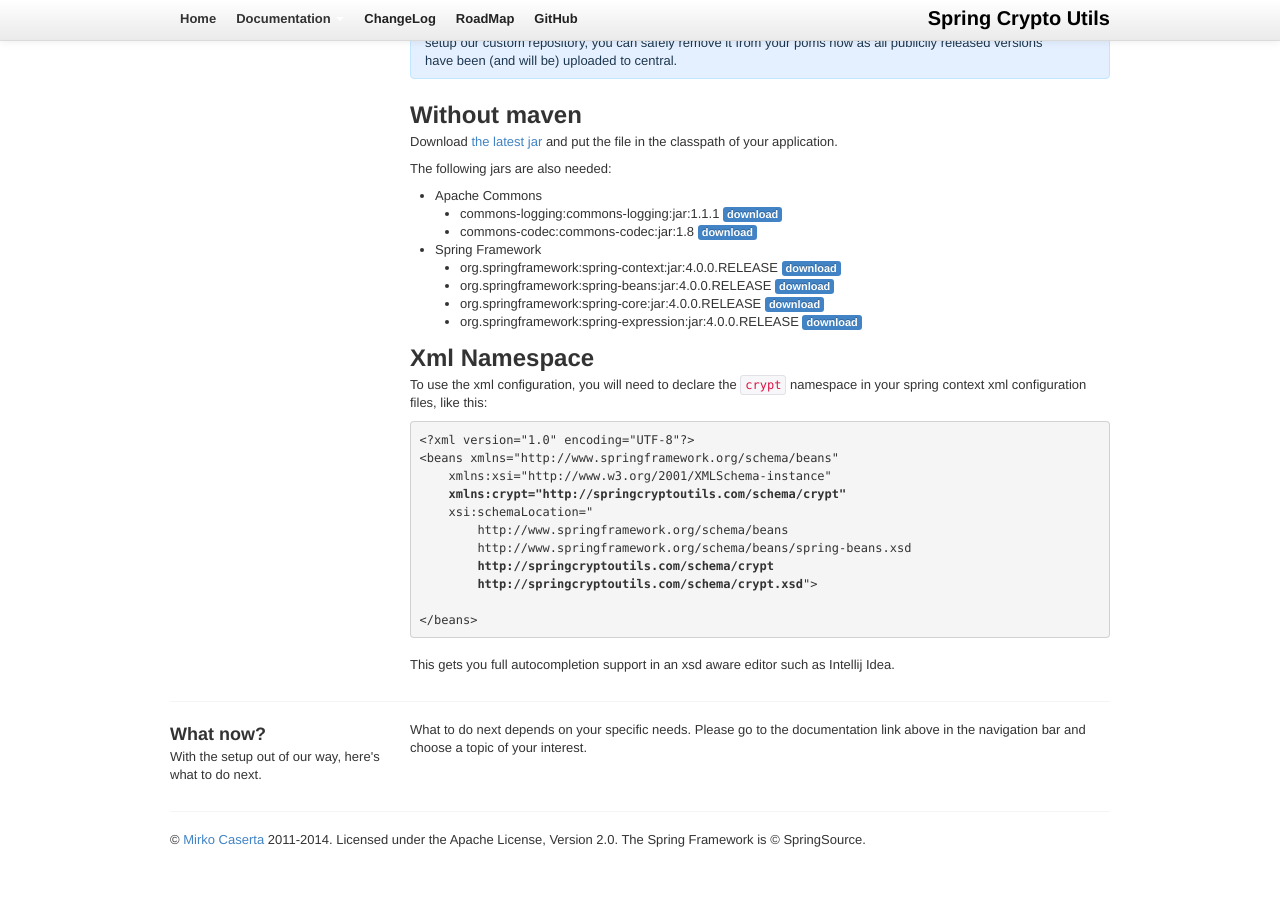
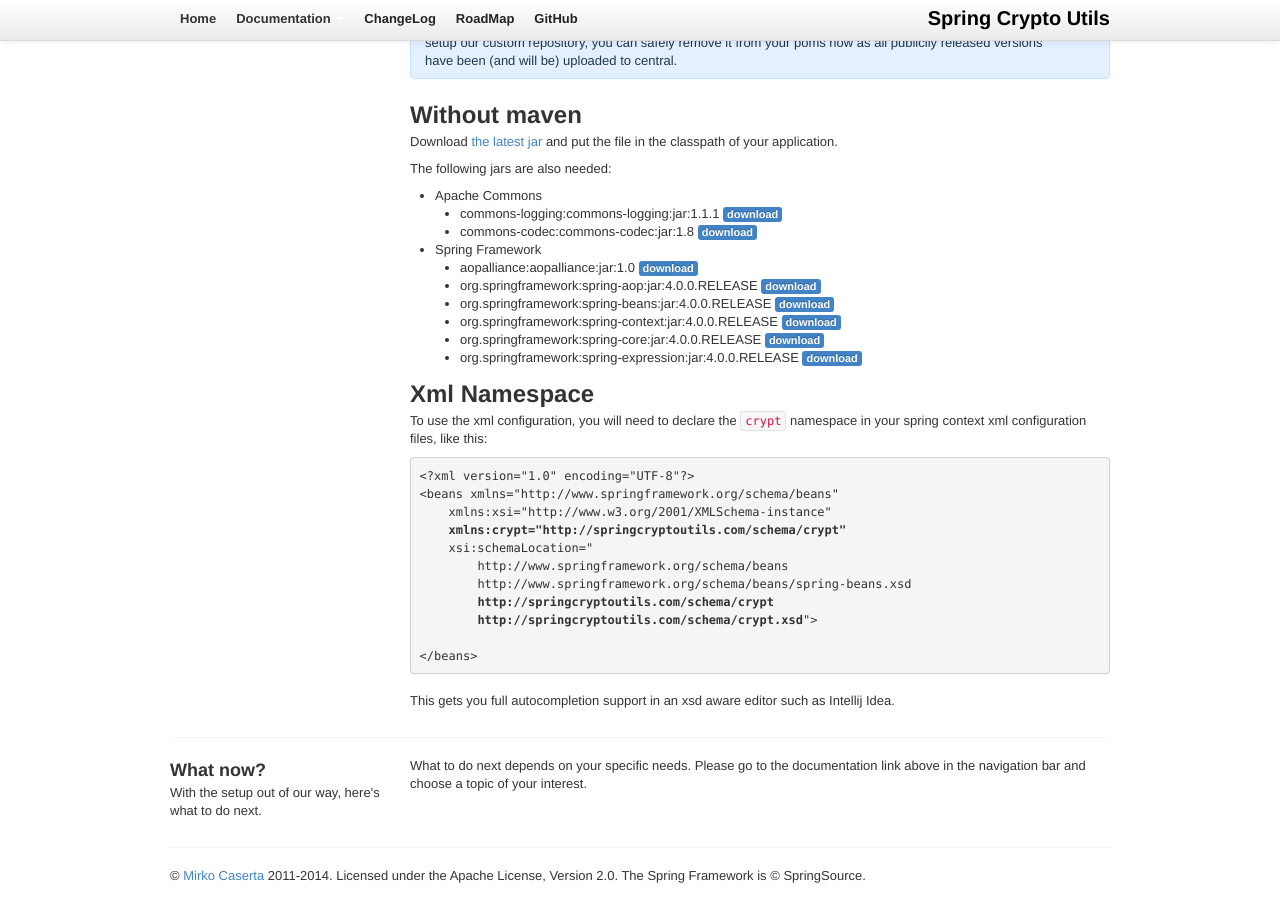
Before and after one commit to mcaserta/spring-crypto-utils, a Jekyll site: the page built from setup.html, in a window 1280 px wide and 900 px high, scrolled down 468 px. Built offline with Jekyll 4.4.1, drawn with Linux system fonts in a browser that asks for light colours; Markdown is read by kramdown in place of the engine named in the settings.

Commit message:
deps fixes

```diff
--- a/_config.yml
+++ b/_config.yml
@@ -1,4 +1,3 @@
-auto: true
 markdown: rdiscount
 pygments: true
 safe: true
--- a/setup.html
+++ b/setup.html
@@ -57,11 +57,15 @@
             </li>
             <li>Spring Framework
                 <ul>
+                    <li>aopalliance:aopalliance:jar:1.0
+                        <a href="http://repo1.maven.org/maven2/aopalliance/aopalliance/1.0/aopalliance-1.0.jar"><span class="label label-info">download</span></a></li>
+                    <li>org.springframework:spring-aop:jar:4.0.0.RELEASE
+                        <a href="http://repo1.maven.org/maven2/org/springframework/spring-aop/4.0.0.RELEASE/spring-aop-4.0.0.RELEASE.jar"><span class="label label-info">download</span></a></li>
+                    <li>org.springframework:spring-beans:jar:4.0.0.RELEASE
+                        <a href="http://repo1.maven.org/maven2/org/springframework/spring-beans/4.0.0.RELEASE/spring-beans-4.0.0.RELEASE.jar"><span
+                                class="label label-info">download</span></a></li>
                     <li>org.springframework:spring-context:jar:4.0.0.RELEASE
                         <a href="http://repo1.maven.org/maven2/org/springframework/spring-context/4.0.0.RELEASE/spring-context-4.0.0.RELEASE.jar"><span
-                                class="label label-info">download</span></a></li>
-                    <li>org.springframework:spring-beans:jar:4.0.0.RELEASE
-                        <a href="http://repo1.maven.org/maven2/org/springframework/spring-beans/4.0.0.RELEASE/spring-beans-4.0.0.RELEASE.jar"><span
                                 class="label label-info">download</span></a></li>
                     <li>org.springframework:spring-core:jar:4.0.0.RELEASE
                         <a href="http://repo1.maven.org/maven2/org/springframework/spring-core/4.0.0.RELEASE/spring-core-4.0.0.RELEASE.jar"><span
```
